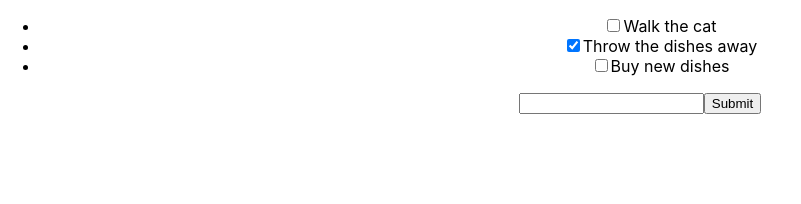
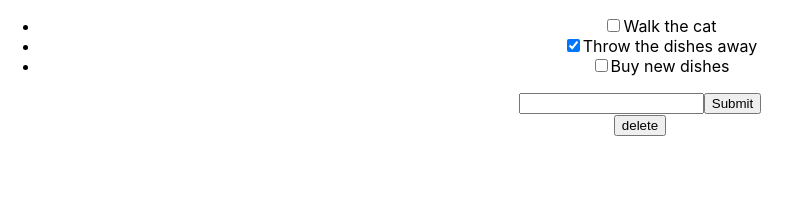
Before and after one commit to joshuadconrad/React-To-Do, a React (Create React App) app: page / in a window 1280 px wide. Shown: the top 204 px of the page, without its empty margins (0-801 px from the left). Built offline with nearby package versions, Linux system fonts and the light colour scheme.

Commit message:
First attempt at events

```diff
--- a/src/App.js
+++ b/src/App.js
@@ -7,9 +7,9 @@ import React, { Component } from 'react';
      super(props);
      this.state = {
        todos: [
-         { description: 'Walk the cat', isCompleted: false },
-         { description: 'Throw the dishes away', isCompleted: true },
-         { description: 'Buy new dishes', isCompleted: false }
+         { description: 'Walk the cat', isCompleted: false, Deleted: false },
+         { description: 'Throw the dishes away', isCompleted: true, Deleted: false},
+         { description: 'Buy new dishes', isCompleted: false, Deleted: false }
        ],
        newToDoDescription: ''
      };
@@ -33,6 +33,13 @@ import React, { Component } from 'react';
      this.setState({ todos: todos });
    }
 
+   deleteToDo(d){
+     const deleteItems = this.state.todos.filter();
+     const deleteItem = deleteItems[index];
+     deleteItem.isDeleted = deleteItem.isDeleted = false;
+     this.setState({todos: todos});
+   }
+
    render() {
      return (
        <div className="App">
@@ -45,6 +52,11 @@ import React, { Component } from 'react';
            <input type="text" value={ this.state.newTodoDescription } onChange={ (e) => this.handleChange(e)}/>
            <input type="submit" />
          </form>
+         <form>
+         <button value={ this.state.isCompleted} onChange={ (d) => this.deleteToDo(d) }>
+         delete
+         </button>
+         </form>
        </div>
      );
    }
--- a/src/components/ToDo.js
+++ b/src/components/ToDo.js
@@ -4,7 +4,7 @@ class ToDo extends Component {
   render() {
     return (
       <li>
-        <input type="checkbox" checked={ this.props.isCompleted } onChange={ this.props.toggleComplete }/>
+        <input type="checkbox" checked={ this.props.isCompleted } onChange={ this.props.toggleComplete, this.props.deleteToDO }/>
         <span>{ this.props.description }</span>
       </li>
     );
```
